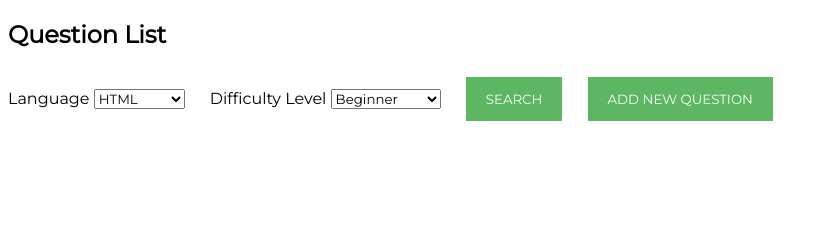
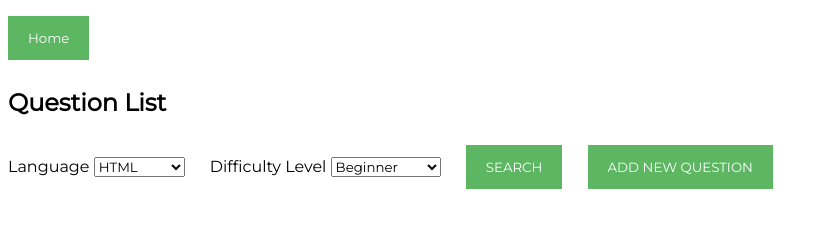
Before and after one commit to asmita-kanawade/quiz-app, a website: page view/admin/admin.html in a window 1280 px wide. Shown: the whole page, without its empty margins (0-828 px from the left). Drawn offline with Linux system fonts and the light colour scheme; no server answers.

Commit message:
Added home redirect

```diff
--- a/view/admin/admin.html
+++ b/view/admin/admin.html
@@ -188,7 +188,7 @@
 <body onload="searchQuestions()">
 
   <div id="quiz-header">
-
+    <button  onclick="location.href = '/';">Home</button>
     <h2>Question List</h2>
     <div>
       <span>Language </span>
```
Also changed, not shown: view/admin/student.html (+0 -1 lines).
